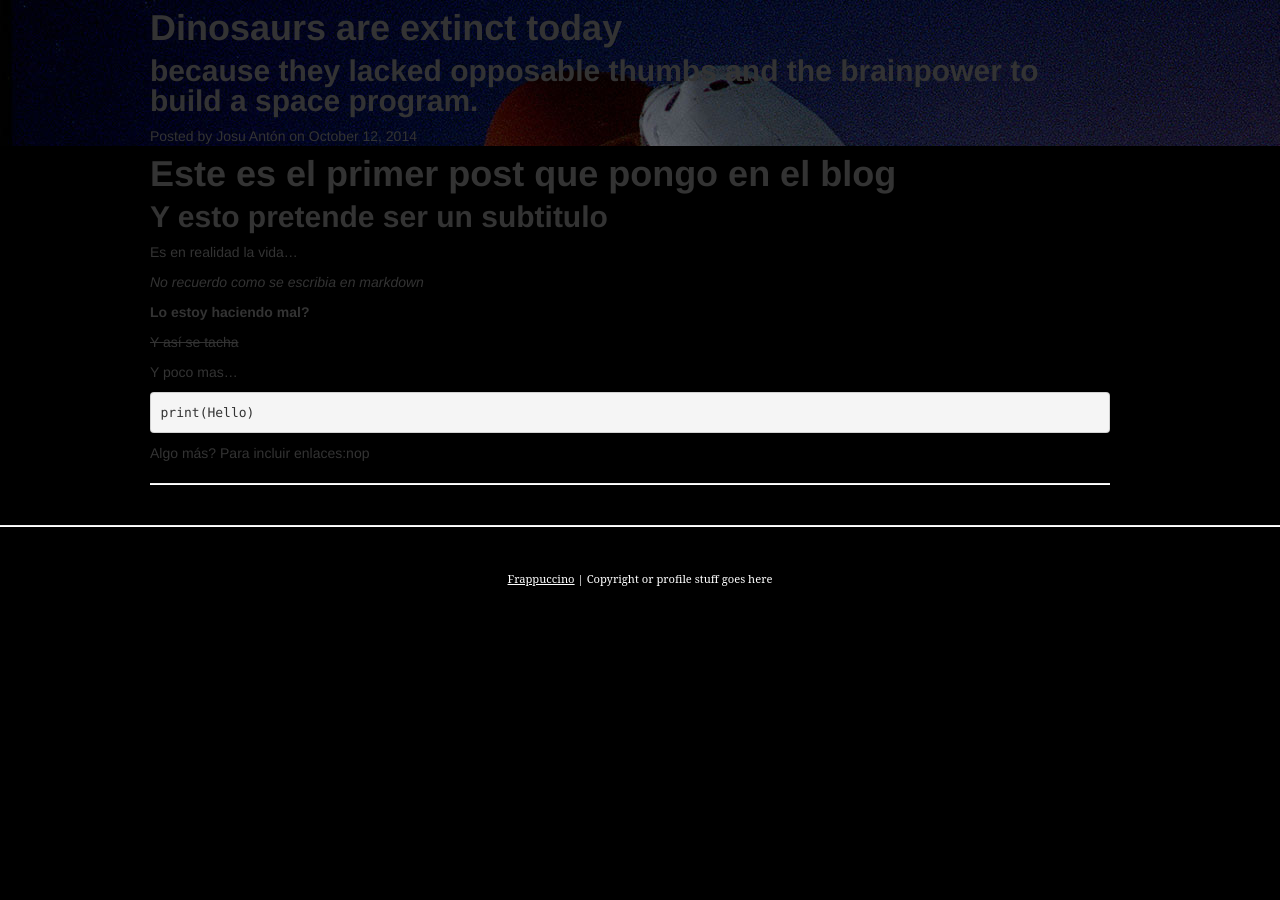
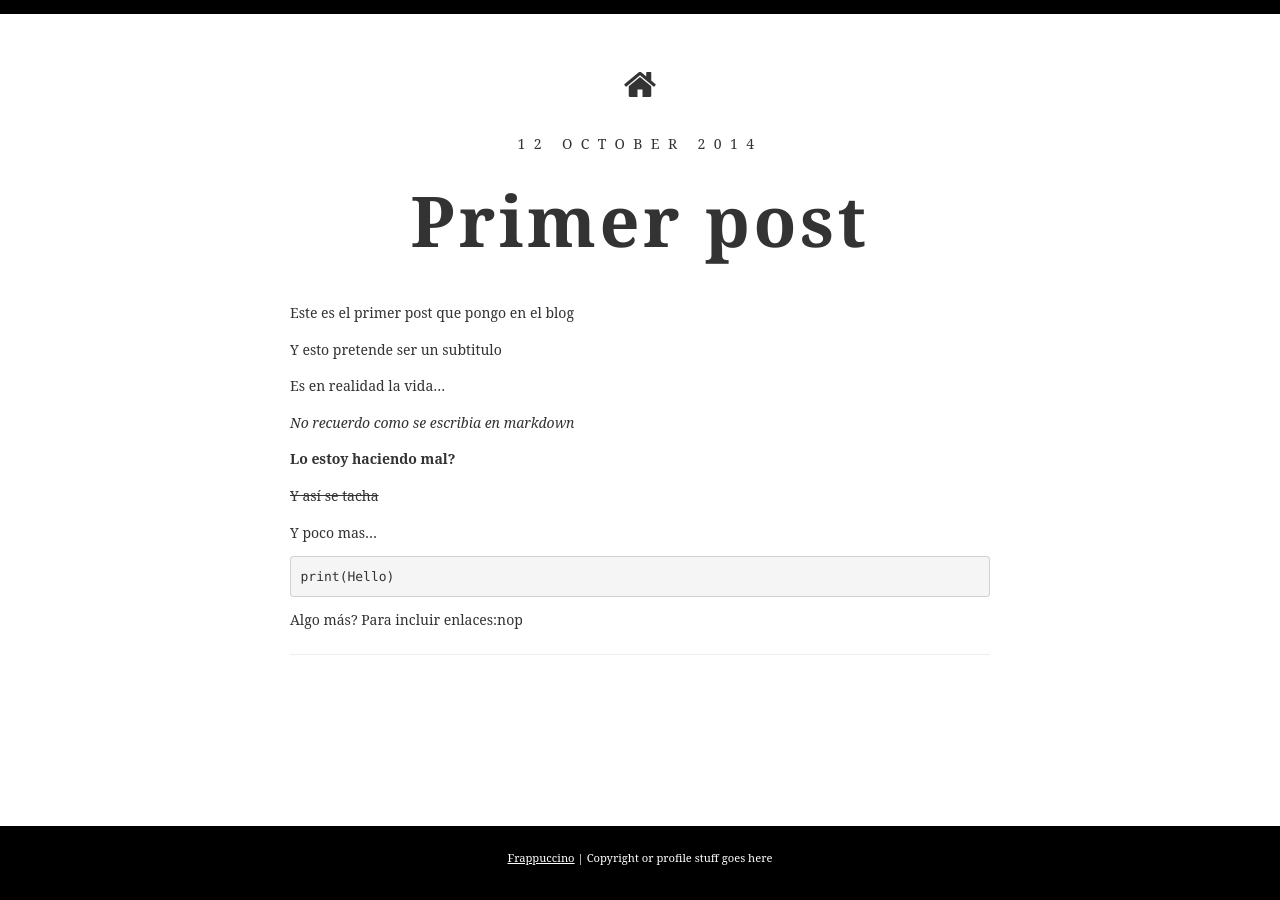
Before and after one commit to josuantonsanz/josuantonsanz.github.io, a Jekyll site: the page built from _posts/2014-10-12-inicio.markdown, in a window 1280 px wide. Built offline with Jekyll 4.4.1, drawn with Linux system fonts in a browser that asks for light colours; some web fonts are replaced.

Commit message:
Nuevo diseño

```diff
--- a/_posts/2014-10-12-inicio.markdown
+++ b/_posts/2014-10-12-inicio.markdown
@@ -1,15 +1,11 @@
 ---
-layout:     post
-title:      "Dinosaurs are extinct today"
-subtitle:   "because they lacked opposable thumbs and the brainpower to build a space program."
-date:       2014-10-12 12:00:00
-author:     "Josu Antón"
-header-img: "img/post-bg-01.jpg"
+layout: post_page
+title: Primer post
 ---
 
-# Este es el primer post que pongo en el blog
+Este es el primer post que pongo en el blog
 
-## Y esto pretende ser un subtitulo
+Y esto pretende ser un subtitulo
 
 Es en realidad la vida...
 
--- a/index.html
+++ b/index.html
@@ -9,7 +9,7 @@ title: Mainpage
     <main class="container">
     	<div class="row-fluid">
     		<section class="content">
-    		  <h1>Ipsum List</h1>
+    		  <h1>Mi blog</h1>
     		</section>
     		<ul class="entries">
     		{% for post in paginator.posts %}
```
